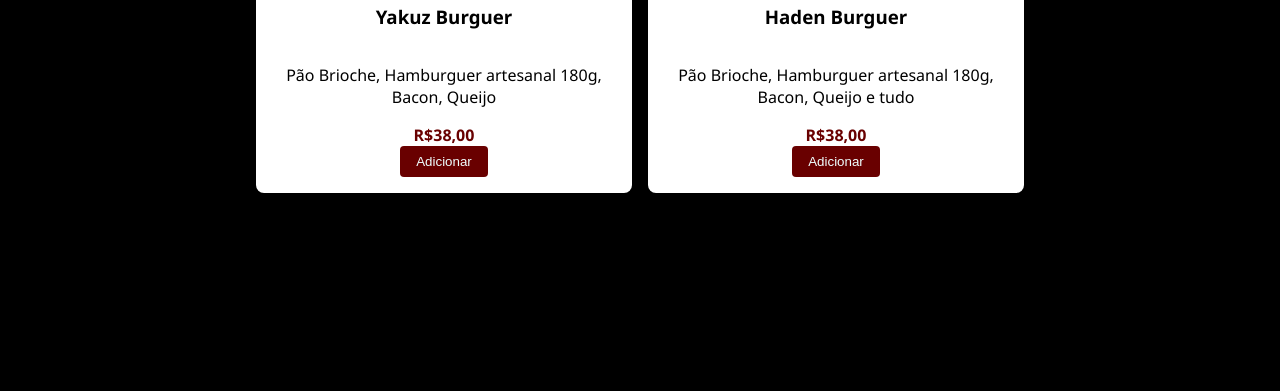
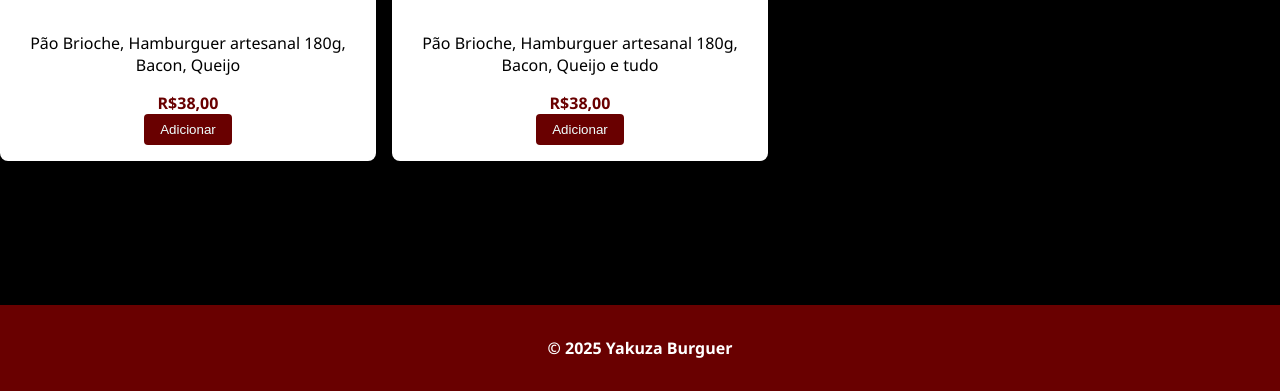
Before and after one commit to thiagohvs12/CARDAPIO-PROJECT, a plain HTML site: page index.htm in a window 1280 px wide. Shown: the part 917-1308 px from the top of the page. Drawn offline with Linux system fonts and the light colour scheme; a script that the page names is missing.

```diff
--- a/main.css
+++ b/main.css
@@ -47,7 +47,7 @@
 }
 
 
-main{
+.main{
     width: 80%;
     margin: 2rem auto;
 }
@@ -92,6 +92,17 @@
 
 
 
+
+footer{
+    text-align: center;
+    padding: 1rem 0;
+    background-color:rgb(105, 0, 0) ;
+    color: #fff;
+    font-weight: bold;
+
+}
+
+
 /* Estilo de reponsividade */
 @media(min-width:768px){
     main{
```
